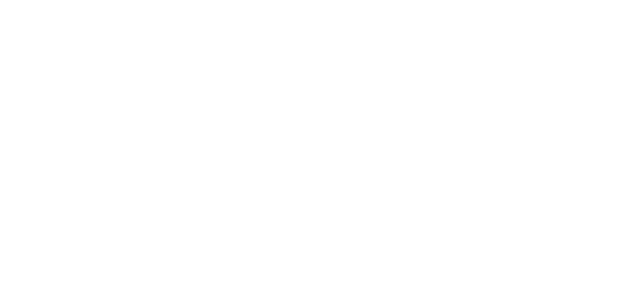
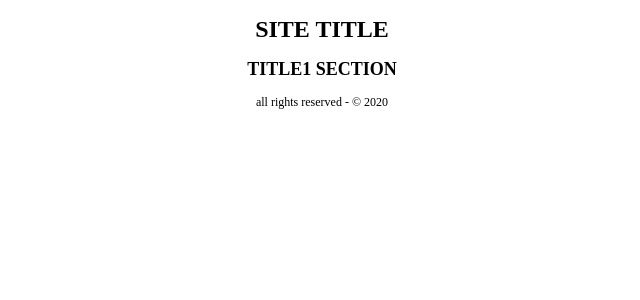
Before and after one commit to xoomcoder/app, a PHP site: page / in a window 1280 px wide. Before the commit the part shown is empty. Shown: the top 300 px of the page, without its empty margins (318-958 px from the left). Run offline with PHP 8.4, Linux system fonts and the light colour scheme.

Commit message:
add css et js

```diff
--- a/index.php
+++ b/index.php
@@ -2,3 +2,5 @@
 
 // add autoload from composer
 require __DIR__ . "/vendor/autoload.php";
+
+require __DIR__ . "/php/templates/index.php";
--- /dev/null
+++ b/php/templates/index.php
@@ -0,0 +1,27 @@
+<!DOCTYPE html>
+<html lang="en">
+<head>
+    <meta charset="UTF-8">
+    <meta name="viewport" content="width=device-width, initial-scale=1.0">
+    <title>XoomCoder App</title>
+
+    <link rel="stylesheet" href="assets/css/site.css">
+</head>
+<body>
+    <div class="page">
+        <header>
+            <h1>SITE TITLE</h1>
+        </header>
+        <main>
+            <section>
+                <h1>TITLE1 SECTION</h1>
+            </section>
+        </main>
+        <footer>
+            <p>all rights reserved - © 2020</p>
+        </footer>
+    </div>
+
+    <script type="module" src="assets/js/site.js"></script>
+</body>
+</html>
```
Also changed, not shown: public/assets/css/site.css (added), public/assets/js/site.js (added).
